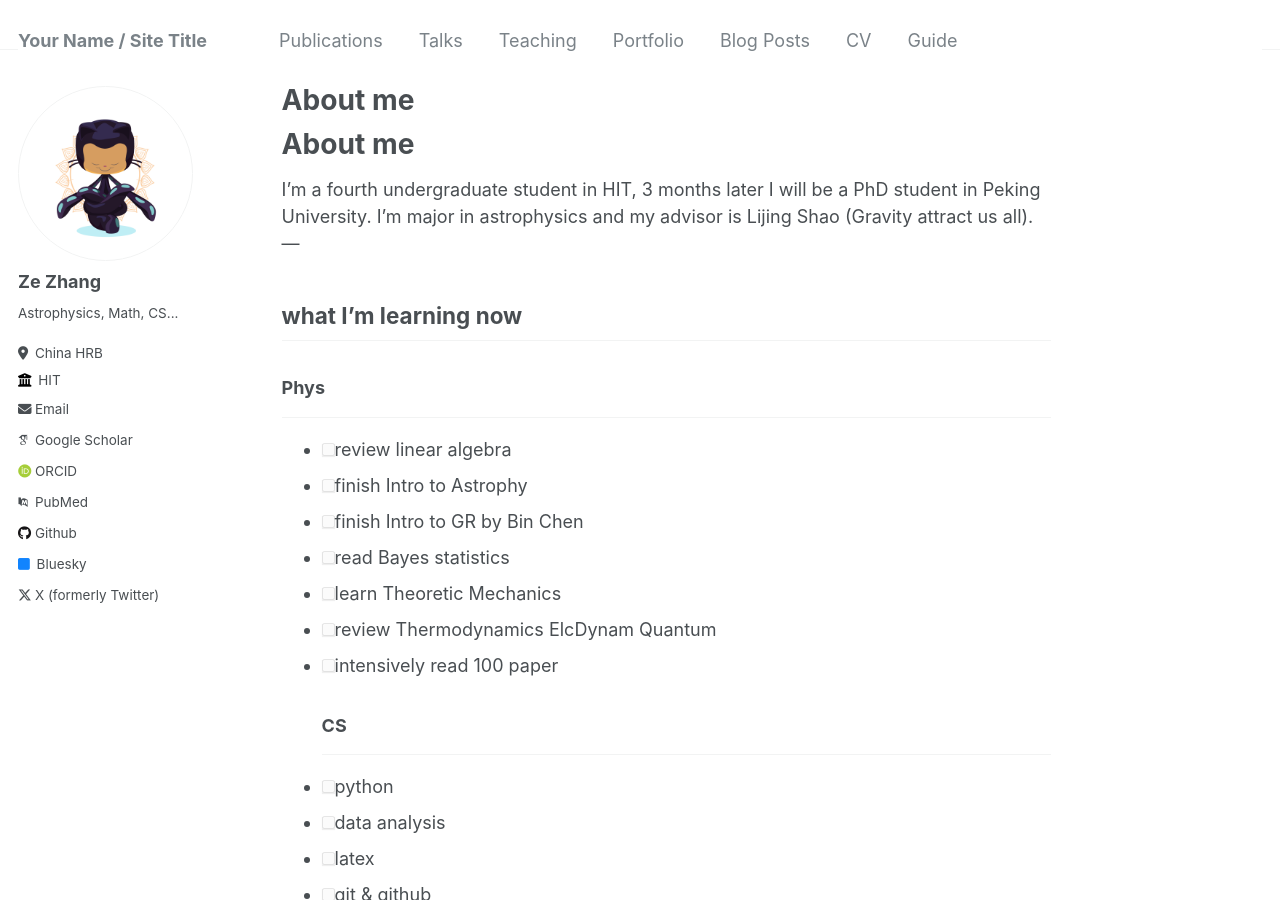
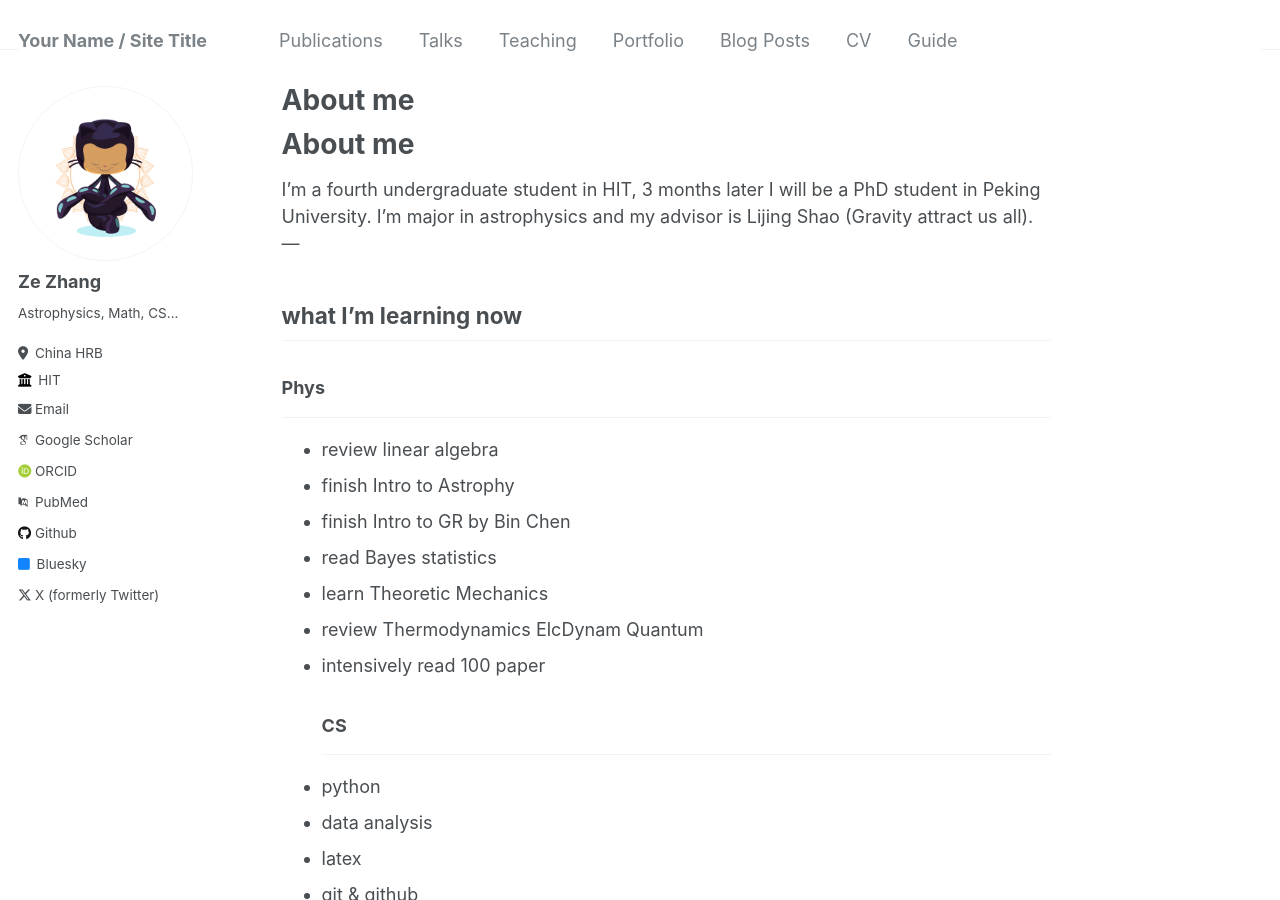
Before and after one commit to Xel-naga7/Xel-naga7.github.io, a Jekyll site: the page built from _pages/about.md, in a window 1280 px wide and 900 px high. Built offline with Jekyll 4.4.1, drawn with Linux system fonts in a browser that asks for light colours; some web fonts are replaced.

```diff
--- a/_pages/about.md
+++ b/_pages/about.md
@@ -13,20 +13,20 @@ I'm a fourth undergraduate student in HIT, 3 months later I will be a PhD studen
 ## what I'm learning now
 ### Phys
 ---
-- [ ] review linear algebra
-- [ ] finish Intro to Astrophy
-- [ ] finish Intro to GR by Bin Chen
-- [ ] read Bayes statistics
-- [ ] learn Theoretic Mechanics
-- [ ] review Thermodynamics ElcDynam Quantum
-- [ ] intensively read 100 paper
+-  review linear algebra
+-  finish Intro to Astrophy
+-  finish Intro to GR by Bin Chen
+-  read Bayes statistics
+-  learn Theoretic Mechanics
+-  review Thermodynamics ElcDynam Quantum
+-  intensively read 100 paper
 ### CS
 ---
-- [ ] python
-- [ ] data analysis
-- [ ] latex
-- [ ] git & github
-- [ ] markdown
+-  python
+-  data analysis
+-  latex
+-  git & github
+-  markdown
 ### Math
 ---
-- [ ] real analytic
+-  real analytic
```
